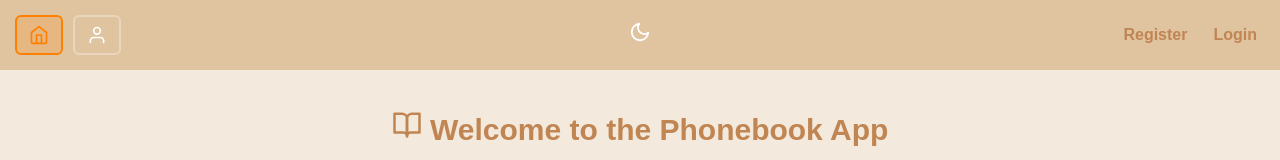
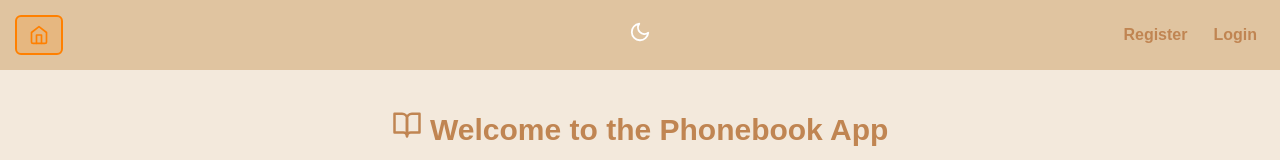
Before and after one commit to YevheniiaZalevska/phonebook, a React (Vite) app: page / in a window 1280 px wide. Shown: the top 160 px of the page. Built offline with nearby package versions, Linux system fonts and the light colour scheme.

Commit message:
Update Navigation.jsx

```diff
--- a/src/components/Navigation/Navigation.jsx
+++ b/src/components/Navigation/Navigation.jsx
@@ -1,9 +1,12 @@
 import { NavLink, useLocation } from 'react-router-dom';
-import { FiHome, FiUser } from 'react-icons/fi';
+import { useSelector } from 'react-redux';
+import { selectIsLoggedIn } from '../../redux/auth/selectors';
+import { FiHome, FiUser } from 'react-icons/fi'; // 📌 Используем FiUser для "Contacts"
 import s from './Navigation.module.css';
 
 const Navigation = () => {
   const location = useLocation();
+  const isLoggedIn = useSelector(selectIsLoggedIn); // ✅ Проверка на авторизацию
 
   return (
     <nav className={s.nav}>
@@ -13,12 +16,16 @@ const Navigation = () => {
       >
         <FiHome className={s.icon} />
       </NavLink>
+
+      {/* 🔥 "Contacts" отображается ТОЛЬКО если юзер вошел */}
+      {isLoggedIn && (
         <NavLink
           to="/contacts"
           className={`${s.link} ${location.pathname === '/contacts' ? s.active : ''}`}
         >
           <FiUser className={s.icon} />
         </NavLink>
+      )}
     </nav>
   );
 };
```
Lines whose indentation alone changed are shown as unchanged.
